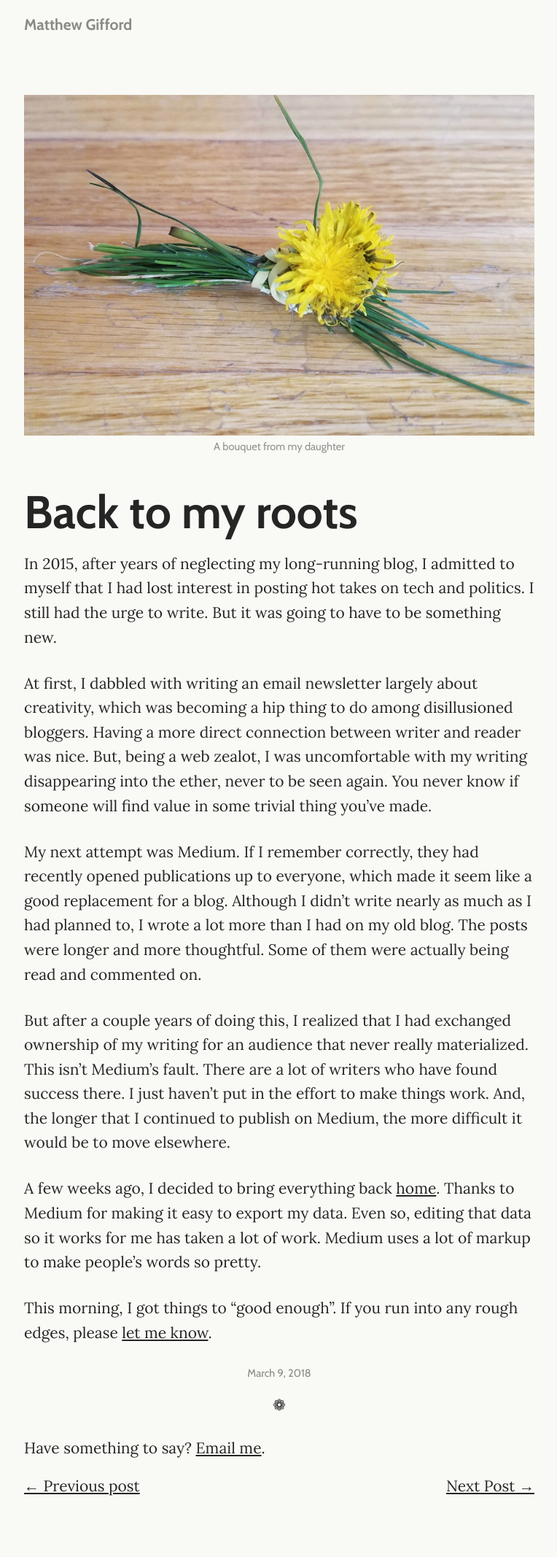
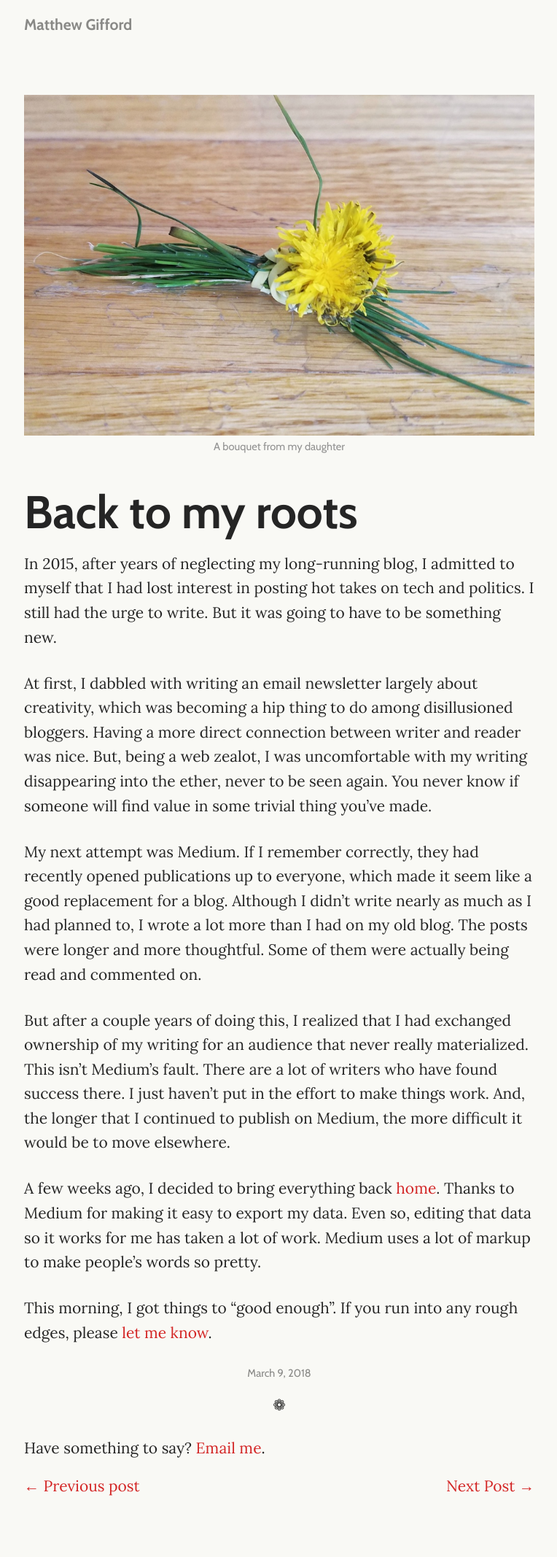
Before and after one commit to mattg/matthewgifford.com, a Jekyll site: the page built from _posts/2018-03-09-back-to-my-roots.md, in a window 1280 px wide. Shown: the whole page at 73% size, without its empty margins (257-1021 px from the left). Built offline with Jekyll 4.4.1, drawn with Linux system fonts in a browser that asks for light colours.

Commit message:
Add color to links

```diff
--- a/css/main.scss
+++ b/css/main.scss
@@ -83,7 +83,7 @@ figcaption {
   text-align: center;
 
   a {
-    color: hsla(0, 0, 50%, .85);
+    color: hsla(0, 50%, 50%, .85);
   }
 }
 
@@ -114,7 +114,6 @@ header {
 
   a {
     color: hsla(0, 0, 0, .45);
-    text-decoration: none;
   }
 }
 
@@ -161,6 +160,13 @@ h2 {
 
 h3 {
   font-size: 1em;
+  margin-bottom: .5em;
+  margin-top: 1.25em;
+
+  & + p,
+  & + blockquote {
+    margin-top: .7em;
+  }
 }
 
 p {
@@ -181,7 +187,8 @@ img {
 }
 
 a {
-  color: hsla(0, 0, 0, .85);
+  color: hsla(0, 100%, 40%, .85);
+  text-decoration: none;
 }
 
 hr {
```
